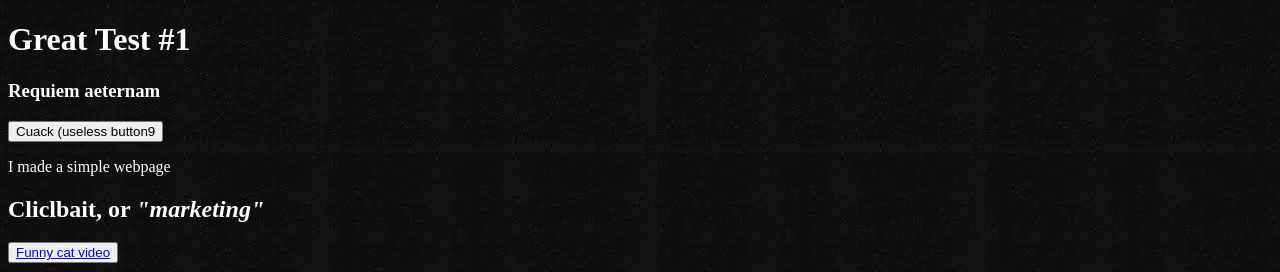
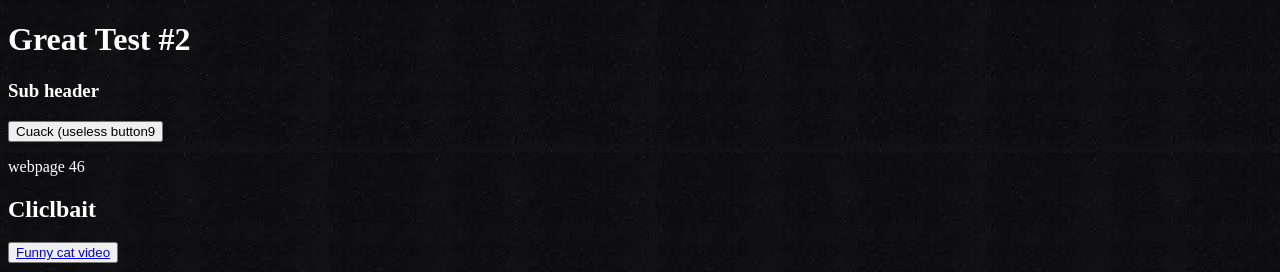
Before and after one commit to Karim-16/Karim-16.github.io, a plain HTML site: page index.html in a window 1280 px wide. Shown: the top 272 px of the page. Drawn offline with Linux system fonts and the light colour scheme.

Commit message:
changed index

```diff
--- a/index.html
+++ b/index.html
@@ -2,18 +2,18 @@
 <html>
     <head>
         <title>
-            Fabianou.com.gov.pe
+            albania.pe
         </title>
     </head>
     <body>
-        <h1 style="color: white">Great Test #1</h1>
-        <h3 style="color: white">Requiem aeternam</h3>
+        <h1 style="color: white">Great Test #2</h1>
+        <h3 style="color: white">Sub header</h3>
         <button>Cuack (useless button9</button>
         <p style="color: white">
-            I made a simple webpage<br>
+            webpage 46<br>
         </p>
         <h2 style="color: white">
-            <strong>Cliclbait, or <em>"marketing"</em></strong>
+            <strong>Cliclbait <em></em></strong>
         </h2>
 
         <button><a href="https://www.youtube.com/watch?v=dQw4w9WgXcQ&ab_channel=RickAstley"> Funny cat video</a></button>
```
